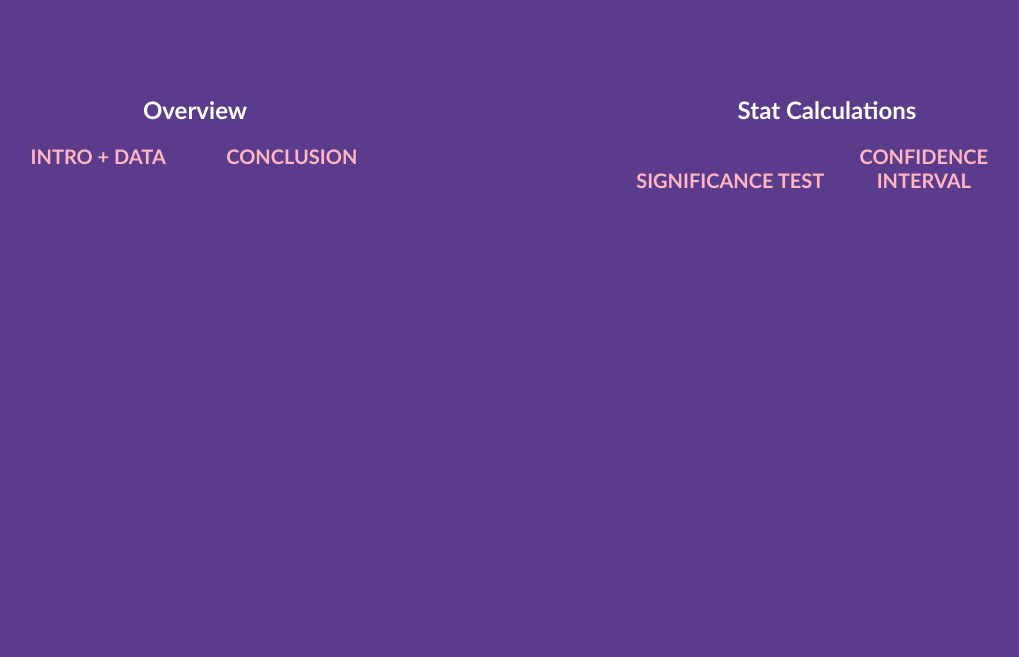
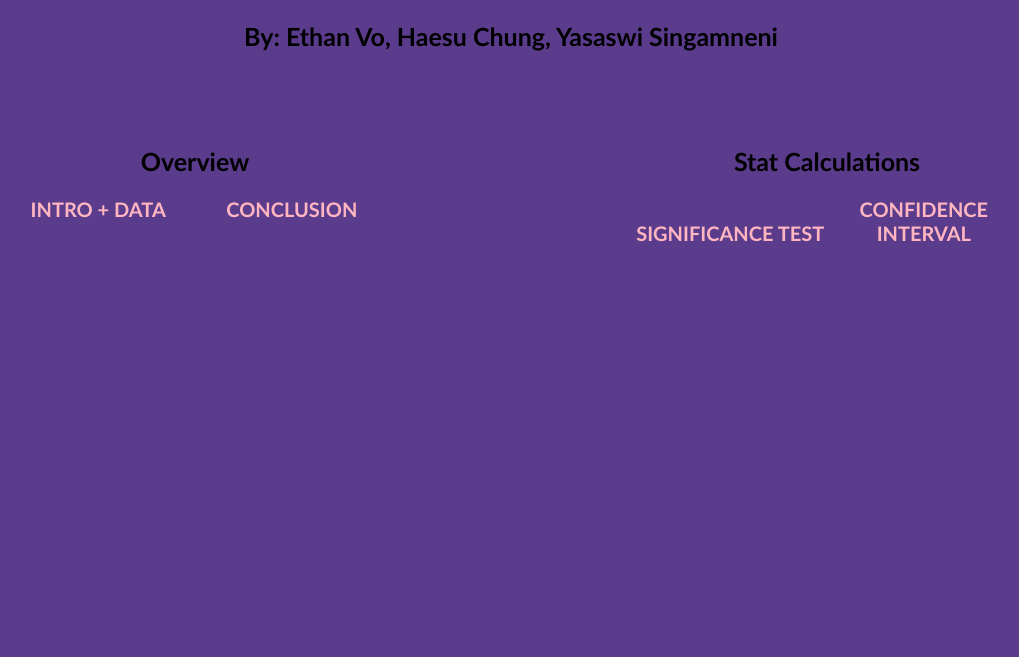
Before and after one commit to YasaswiS/macStatsProject, a plain HTML site: page index.html in a window 1280 px wide. Shown: the part 143-800 px from the top of the page, without its empty margins (129-1148 px from the left). Drawn offline with Linux system fonts and the light colour scheme.

Commit message:
Add files via upload

```diff
--- a/index.html
+++ b/index.html
@@ -24,13 +24,13 @@
             font-family: "verdana";
             text-align: center;
             font-size:55px;
-            color: white
+
         }
         h2 {
             font-family: "Trebuchet MS";
             text-align: center;
-            font-size:40px
-            color: white
+            font-size:25px
+
         }
         html, body {
             background-color: #5B3B8C;
@@ -79,6 +79,7 @@
     </style>
     <br>
     <h1>Is Del Norte full of Apple fans?</h1>
+    <h2>By: Ethan Vo, Haesu Chung, Yasaswi Singamneni</h2>
     <br>
     <!-- TRY THIS https://stackoverflow.com/questions/42051528/how-do-i-make-an-image-clickable TY -->
 
@@ -88,14 +89,14 @@
     <br>
     <div class="row">
         <div class="column">
-            <h2 class="text-center" style = "color: white">Overview</h2>
+            <h2 class="text-center" >Overview</h2>
             <div class="container">
                 <a href="intro.html" target="_blank" class="btn" >Intro + Data</a>
                 <a href="conclusion.html" target="_blank" class="btn" >Conclusion</a>
             </div>
         </div>
         <div class="column">
-            <h2 class="text-center" style = "color: white">Stat Calculations</h2>
+            <h2 class="text-center" style = >Stat Calculations</h2>
             <div class="container">
                 <a href="stat_test.html" target="_blank" class="btn">Significance Test</a>
                 <a href="interval.html" target="_blank" class="btn">Confidence Interval</a>
```
Also changed, not shown: intro.html (+1 -1 lines), stat_test.html (+1 -1 lines).
